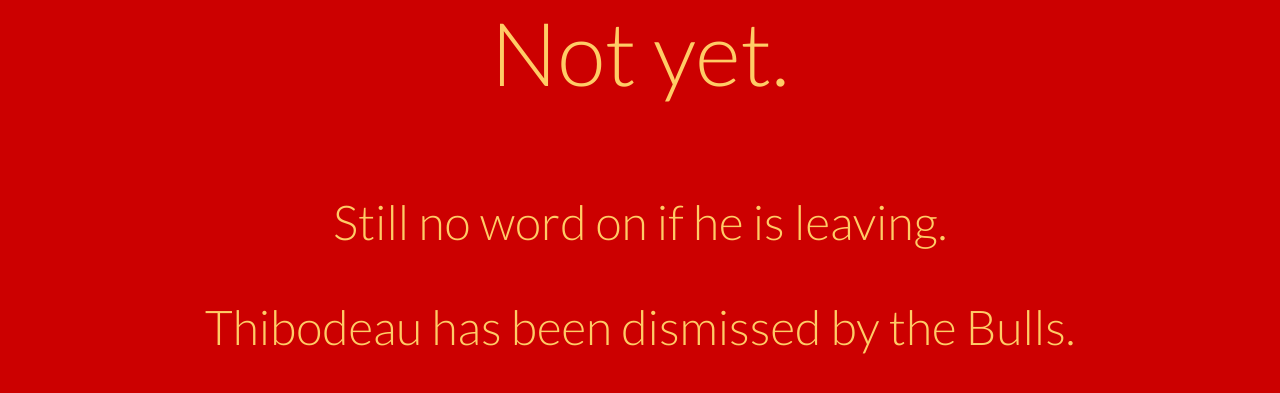
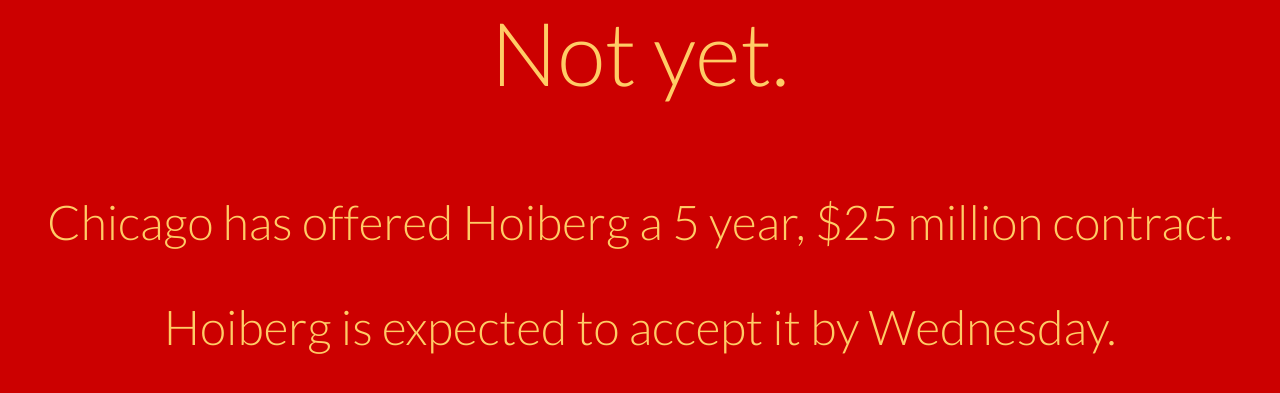
Before and after one commit to mpdavis/hoiberg, a Flask app: page / in a window 1280 px wide. Shown: the part 259-652 px from the top of the page. Run offline with Flask 2, Linux system fonts and the light colour scheme; some libraries are stand-ins or nearby versions.

Commit message:
chicago offer

```diff
--- a/templates/index.html
+++ b/templates/index.html
@@ -104,8 +104,8 @@
         <div class="centered">
           <p id="description">Has Hoiberg left?</p>
           <p id="answer">Not yet.</p>
-          <p id="description">Still no word on if he is leaving.</p>
-          <p id="description">Thibodeau has been dismissed by the Bulls.</p>
+          <p id="description">Chicago has offered Hoiberg a 5 year, $25 million contract.</p>
+          <p id="description">Hoiberg is expected to accept it by Wednesday.</p>
         </div>
 
     </body>
```
